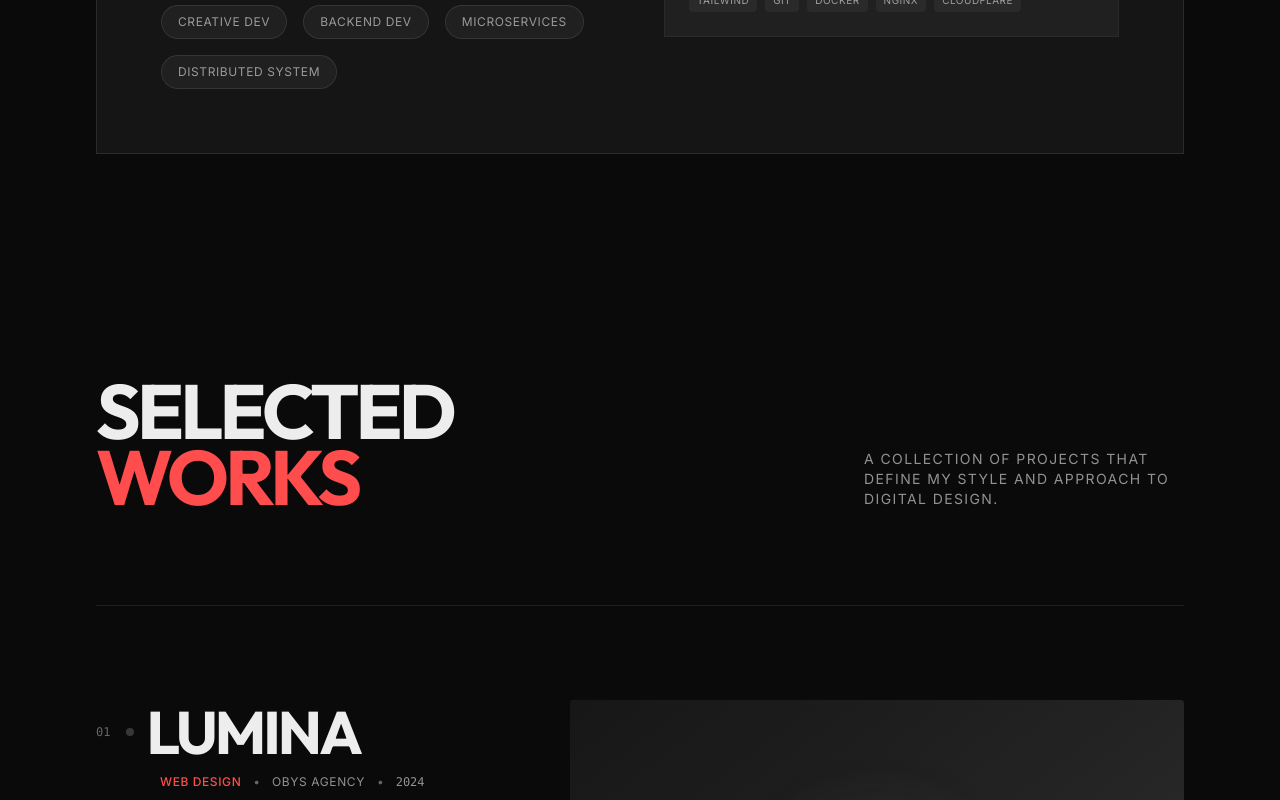
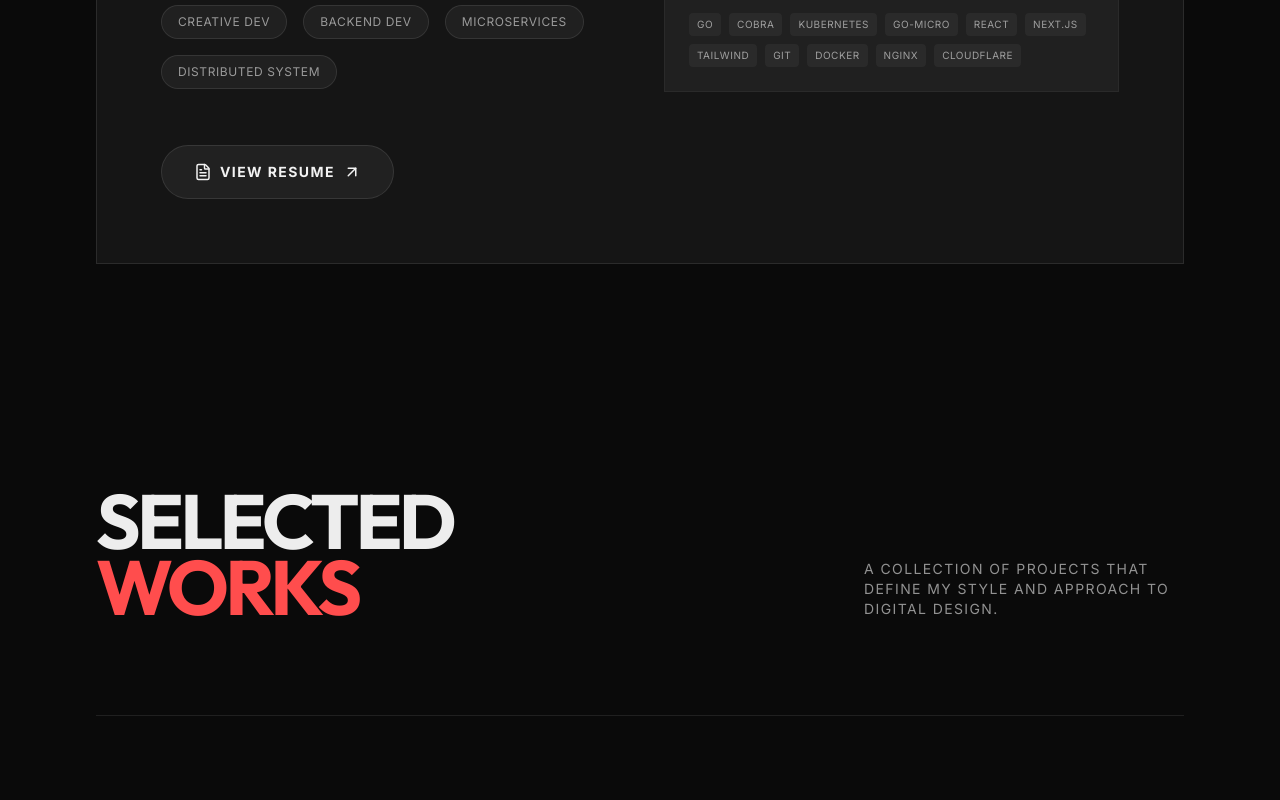
Before and after one commit to Planckbaka/high-end-portfolio, a Next.js app: page / in a window 1280 px wide. Shown: the part 1360-2160 px from the top of the page. Built offline with nearby package versions, Linux system fonts and the light colour scheme; no server answers.

Commit message:
feat: Add MagneticButton component, design rules, and resume guide, and update a project link.

```diff
--- /dev/null
+++ b/src/components/ui/MagneticButton.tsx
@@ -0,0 +1,71 @@
+"use client";
+
+import { motion, useMotionTemplate, useMotionValue, useSpring } from "framer-motion";
+import { ArrowUpRight, FileText } from "lucide-react";
+import { useRef } from "react";
+
+export function MagneticButton({
+    children,
+    href,
+    className = "",
+}: {
+    children: React.ReactNode;
+    href: string;
+    className?: string;
+}) {
+    const ref = useRef<HTMLAnchorElement>(null);
+
+    // Mouse position relative to the button center
+    const x = useMotionValue(0);
+    const y = useMotionValue(0);
+
+    // Smooth spring animation
+    const springConfig = { damping: 15, stiffness: 150, mass: 0.1 };
+    const xSpring = useSpring(x, springConfig);
+    const ySpring = useSpring(y, springConfig);
+
+    const transform = useMotionTemplate`translate(${xSpring}px, ${ySpring}px)`;
+
+    const handleMouseMove = (e: React.MouseEvent<HTMLAnchorElement>) => {
+        if (!ref.current) return;
+
+        const { left, top, width, height } = ref.current.getBoundingClientRect();
+        const centerX = left + width / 2;
+        const centerY = top + height / 2;
+
+        const distanceX = e.clientX - centerX;
+        const distanceY = e.clientY - centerY;
+
+        // Magnetic strength
+        x.set(distanceX * 0.3);
+        y.set(distanceY * 0.3);
+    };
+
+    const handleMouseLeave = () => {
+        x.set(0);
+        y.set(0);
+    };
+
+    return (
+        <motion.a
+            ref={ref}
+            href={href}
+            target="_blank"
+            rel="noopener noreferrer"
+            onMouseMove={handleMouseMove}
+            onMouseLeave={handleMouseLeave}
+            style={{ transform }}
+            className={`group relative inline-flex items-center gap-3 px-8 py-4 bg-white/5 border border-white/10 rounded-full overflow-hidden hover:border-accent/50 transition-colors duration-500 ${className}`}
+        >
+            {/* Hover Fill Effect */}
+            <div className="absolute inset-0 bg-accent translate-y-[100%] group-hover:translate-y-0 transition-transform duration-500 ease-[0.76,0,0.24,1]" />
+
+            {/* Content */}
+            <div className="relative z-10 flex items-center gap-2 mix-blend-difference text-white">
+                <FileText size={18} />
+                <span className="uppercase tracking-widest text-sm font-bold">{children}</span>
+                <ArrowUpRight size={18} className="group-hover:rotate-45 transition-transform duration-500" />
+            </div>
+        </motion.a>
+    );
+}
--- a/src/components/ui/SelfIntro.tsx
+++ b/src/components/ui/SelfIntro.tsx
@@ -4,6 +4,7 @@ import { technologies, selfIntroData } from "@/config/data";
 import { motion } from "framer-motion";
 import { ArrowUpRight } from "lucide-react";
 import { memo } from "react";
+import { MagneticButton } from "./MagneticButton";
 
 interface StatCardProps {
     value: string;
@@ -108,6 +109,18 @@ export function SelfIntro() {
                                 </motion.div>
                             ))}
                         </motion.div>
+
+                        <motion.div
+                            initial={{ opacity: 0 }}
+                            whileInView={{ opacity: 1 }}
+                            viewport={{ once: true }}
+                            transition={{ duration: 0.8, delay: 0.5 }}
+                            className="pt-6"
+                        >
+                            <MagneticButton href="/resume.pdf">
+                                View Resume
+                            </MagneticButton>
+                        </motion.div>
                     </div>
 
                     <div className="grid grid-cols-2 gap-4">
--- a/src/config/data.ts
+++ b/src/config/data.ts
@@ -44,7 +44,7 @@ export const projects: Project[] = [
         powerLines: "5",
         paddingsSystem: "Used",
         image: "/images/project-3.svg",
-        url: "https://github.com/Planckbaka" // 替换为你的实际项目链接
+        url: "https://github.com/Planckbaka/go-shortenUrl" // 替换为你的实际项目链接
     },
     {
         id: "echo",
```
Also changed, not shown: .trae/rules/project_rules.md (added), 2 other files (tests, documents, lock files or other folders).
